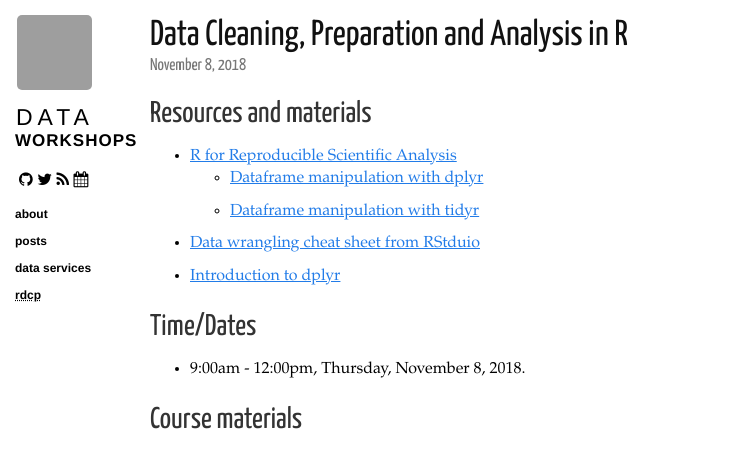
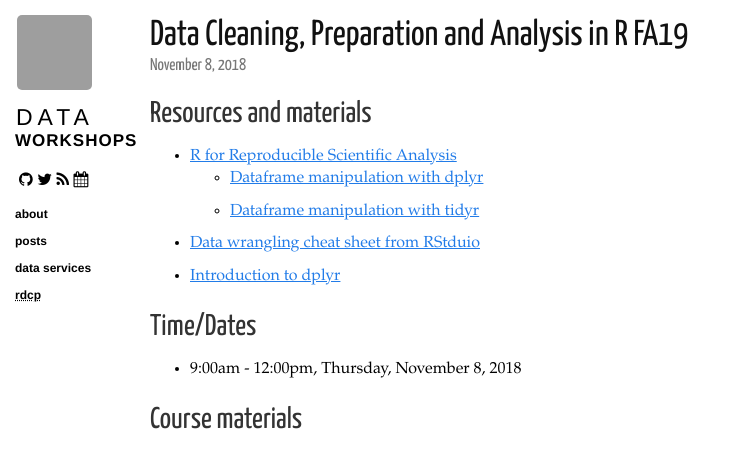
Before and after one commit to ucsdlib/workshops, a Jekyll site: the page built from _posts/2018-11-08-data-clean-R FA19.md, in a window 1280 px wide, cut to the strip 0-457 px from the top of the page. Shown: the whole strip, without its empty margins (0-736 px from the left). Built offline with Jekyll 4.4.1, drawn with Linux system fonts in a browser that asks for light colours; nearby versions of some CDN libraries; grey boxes are pictures that could not be loaded.

Commit message:
specify quarter and year
specify quarter and year in name

```diff
--- a/_posts/2018-11-08-data-clean-R.md
+++ b/_posts/2018-11-08-data-clean-R FA19.md
@@ -1,6 +1,6 @@
 ---
 layout: post
-title: Data Cleaning, Preparation and Analysis in R
+title: Data Cleaning, Preparation and Analysis in R FA19
 category: posts r
 ---
 
@@ -14,7 +14,7 @@ category: posts r
 
 ## Time/Dates
 
-* 9:00am - 12:00pm, Thursday, November 8, 2018.
+* 9:00am - 12:00pm, Thursday, November 8, 2018
 
 ## Course materials
 
```
Also changed, not shown: _posts/2018-11-06-intro-R FA19.md (renamed from _posts/2018-11-06-intro-R.md, +1 -1 lines), _posts/2018-11-07-data-viz-R FA19.md (renamed from _posts/2018-11-07-data-viz-R.md, +1 -1 lines).
